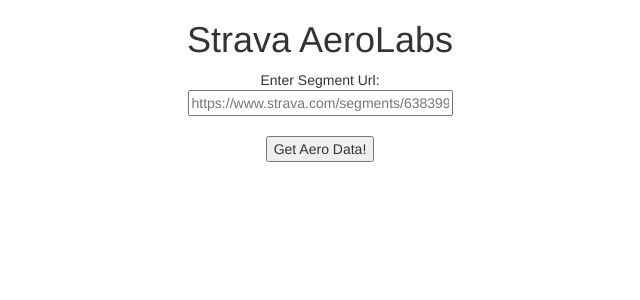
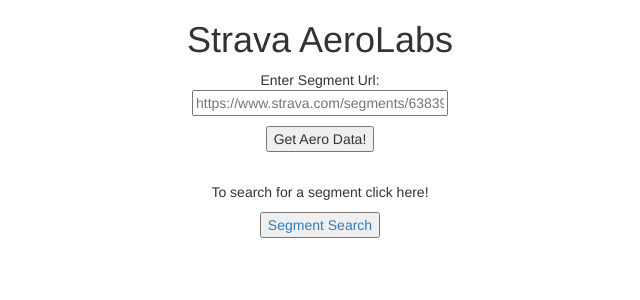
Before and after one commit to BillSkiCO/Strava-AeroLabs, a Flask app: page / in a window 1280 px wide. Shown: the top 300 px of the page, without its empty margins (320-960 px from the left). Run offline with Flask 2, Linux system fonts and the light colour scheme; some libraries are stand-ins or nearby versions.

Commit message:
Updated comments and minor code revisions for V1.0 to go live! 10/17/2016 9:31PM EST

```diff
--- a/templates/index.html
+++ b/templates/index.html
@@ -1,5 +1,5 @@
 <!DOCTYPE html>
-<html>
+<html xmlns="http://www.w3.org/1999/html">
 <head lang="en">
     <meta charset="UTF-8">
     <title>Strava AeroLabs</title>
@@ -7,20 +7,20 @@
     <link rel="shortcut icon" href="{{url_for('static', filename='favicon.ico')}}">
 </head>
 
-    <body class = "index">
         <div class = "index-body">
         <h1>Strava AeroLabs</h1>
-        <!--<p>Please connect with Strava to Start</p>-->
-
-    <!-- <a href=""> -->
-    <!--<img src="https://strava.github.io/api/images/LogInWithStrava.png" alt="Strava Login">-->
-    <!-- </a> -->
             <form action="/windstat" method="POST">
                 Enter Segment Url:<br>
-                <input type="text" class="textbox" name="segment_url" placeholder="https://www.strava.com/segments/638399" required><br><br>
-                <input type="submit" value="Get Aero Data!">
+                <p><input type="text" class="textbox" name="segment_url" placeholder="https://www.strava.com/segments/638399" required><br></p>
+                <p><input type="submit" value="Get Aero Data!"></p>
             </form>
         </div>
+    <body class = "seg_search">
+        <div style="text-align: center"><p><br>To search for a segment click here!<br></p></div>
+        <div style="text-align: center"><a href="https://www.strava.com/segments/search" target="_blank">
+    <button type="button" class="404button">Segment Search</button></a></div>
+    </p>
+    </body>
 
         <style type="text/css">
             .index-body{
@@ -28,7 +28,11 @@
             }
 
             .textbox{
-                width: 265px;
+                width: 20%;
+            }
+            input, input[placeholder]
+            {
+                text-align: center;
             }
 
 
@@ -39,5 +43,4 @@
         {{ error }}
 
     {% endblock %}
-    </body>
 </html>
```
